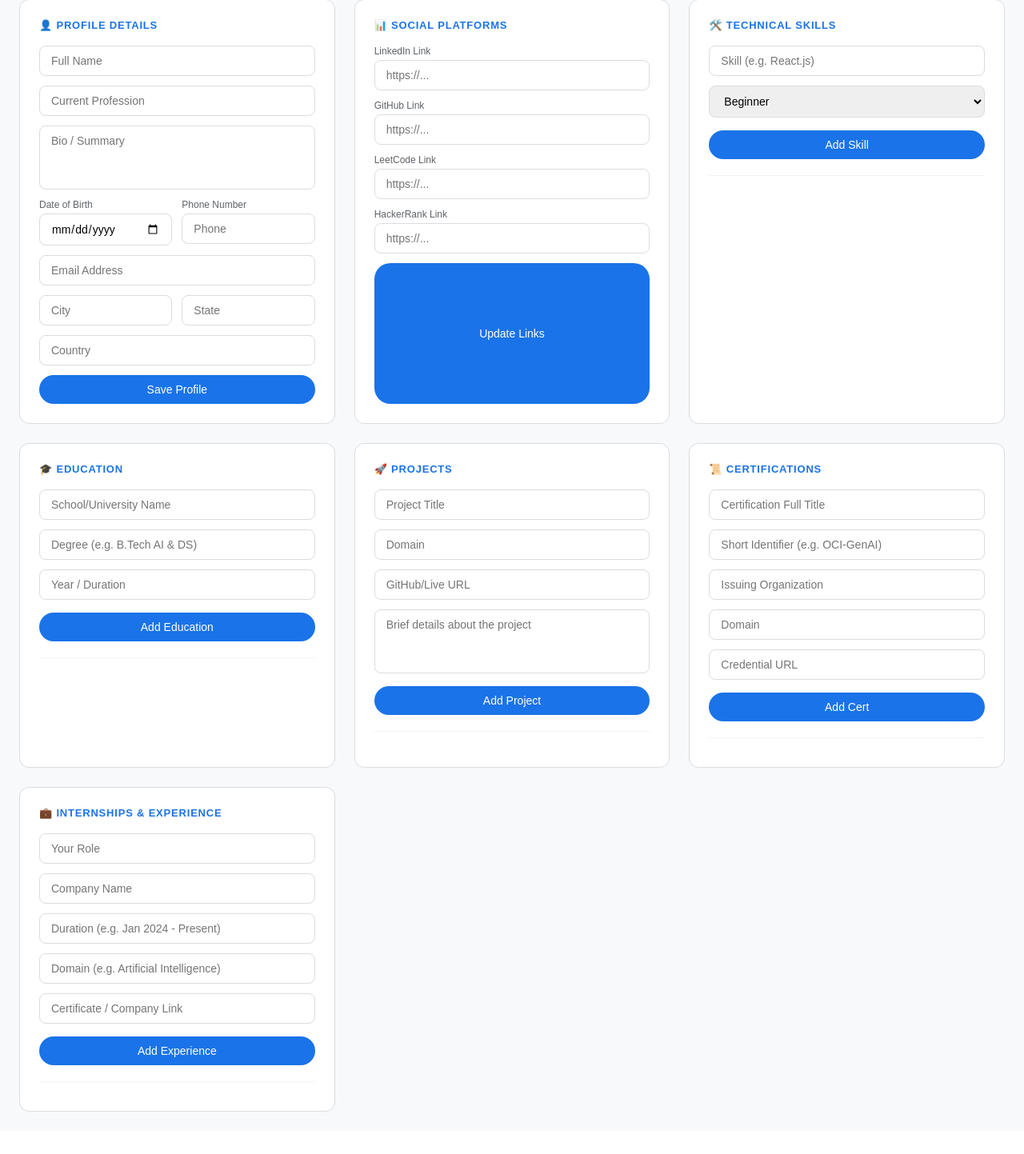
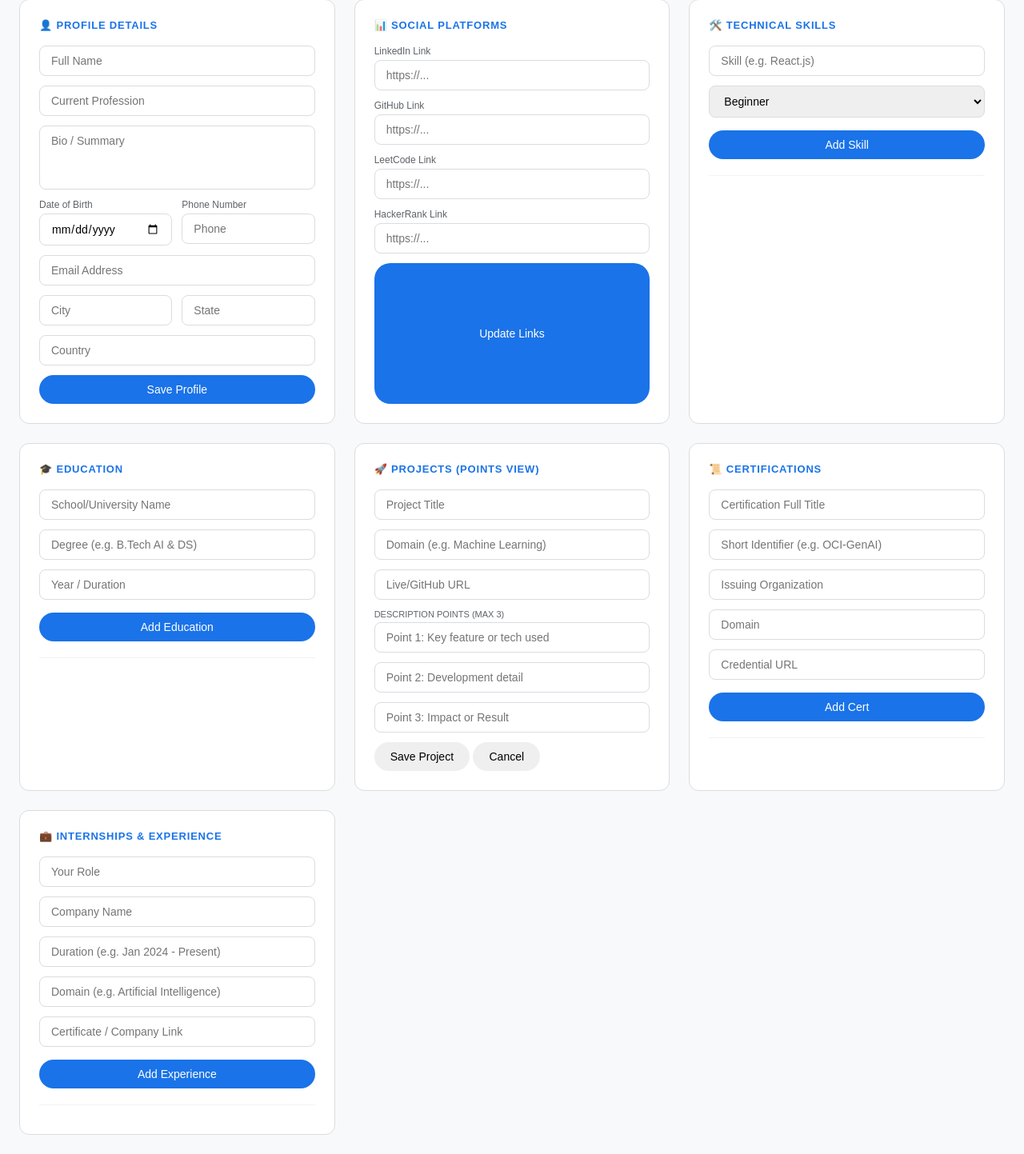
Before and after one commit to aathisudhan/portfolio, a Flask app: page /admin in a window 1280 px wide. Shown: the part 71-1514 px from the top of the page at 80% size. Before the commit the page ends 1461 px from the top, so only its background shows below. Run offline with Flask 3, Linux system fonts and the light colour scheme; the visitor is signed in with stand-in values (Sample User, id 1); data that the repository does not hold is empty; some web fonts are replaced.

Commit message:
Enhance project input form with points view
Updated project section to include points view and additional input fields for project details.

```diff
--- a/templates/admin.html
+++ b/templates/admin.html
@@ -137,20 +137,26 @@
         </div>
 
         <div class="card" id="card-projects">
-            <h3>🚀 Projects</h3>
+            <h3>🚀 Projects (Points View)</h3>
             <input type="text" id="pj-title" placeholder="Project Title">
-            <input type="text" id="pj-dom" placeholder="Domain">
-            <input type="text" id="pj-link" placeholder="GitHub/Live URL">
-            <textarea id="pj-desc" placeholder="Brief details about the project"></textarea>
-            <div class="action-group">
-                <button class="btn btn-primary" id="pj-btn" onclick="pushData('projects', {title:'pj-title', domain:'pj-dom', link:'pj-link', desc:'pj-desc'})">Add Project</button>
-                <button class="btn btn-outline" id="pj-cancel" onclick="cancelEdit('projects')">Cancel</button>
+            <input type="text" id="pj-dom" placeholder="Domain (e.g. Machine Learning)">
+            <input type="text" id="pj-link" placeholder="Live/GitHub URL">
+
+            <label style="font-size: 11px; color: var(--g-gray);">DESCRIPTION POINTS (MAX 3)</label>
+            <input type="text" id="pj-p1" class="point-input" placeholder="Point 1: Key feature or tech used">
+            <input type="text" id="pj-p2" class="point-input" placeholder="Point 2: Development detail">
+            <input type="text" id="pj-p3" class="point-input" placeholder="Point 3: Impact or Result">
+
+            <div class="btn-row">
+                <button class="btn btn-blue" onclick="pushData('projects', {title:'pj-title', domain:'pj-dom', link:'pj-link', p1:'pj-p1', p2:'pj-p2', p3:'pj-p3'})">Save Project</button>
+                <button class="btn btn-cancel" onclick="resetForm('projects')">Cancel</button>
             </div>
-            <div class="preview-list">
+
+            <div class="item-list">
                 {% for id, item in data.get('projects', {}).items() %}
-                <div class="list-item">
-                    <span class="item-text">{{item.title}}</span>
-                    <button class="ctrl-btn" onclick="startEdit('projects','{{id}}')">✎</button>
+                <div class="item-row">
+                    <span><b>{{item.title}}</b></span>
+                    <span style="color:var(--g-blue); cursor:pointer" onclick="editProject('{{id}}')">✎ Edit</span>
                 </div>
                 {% endfor %}
             </div>
```
